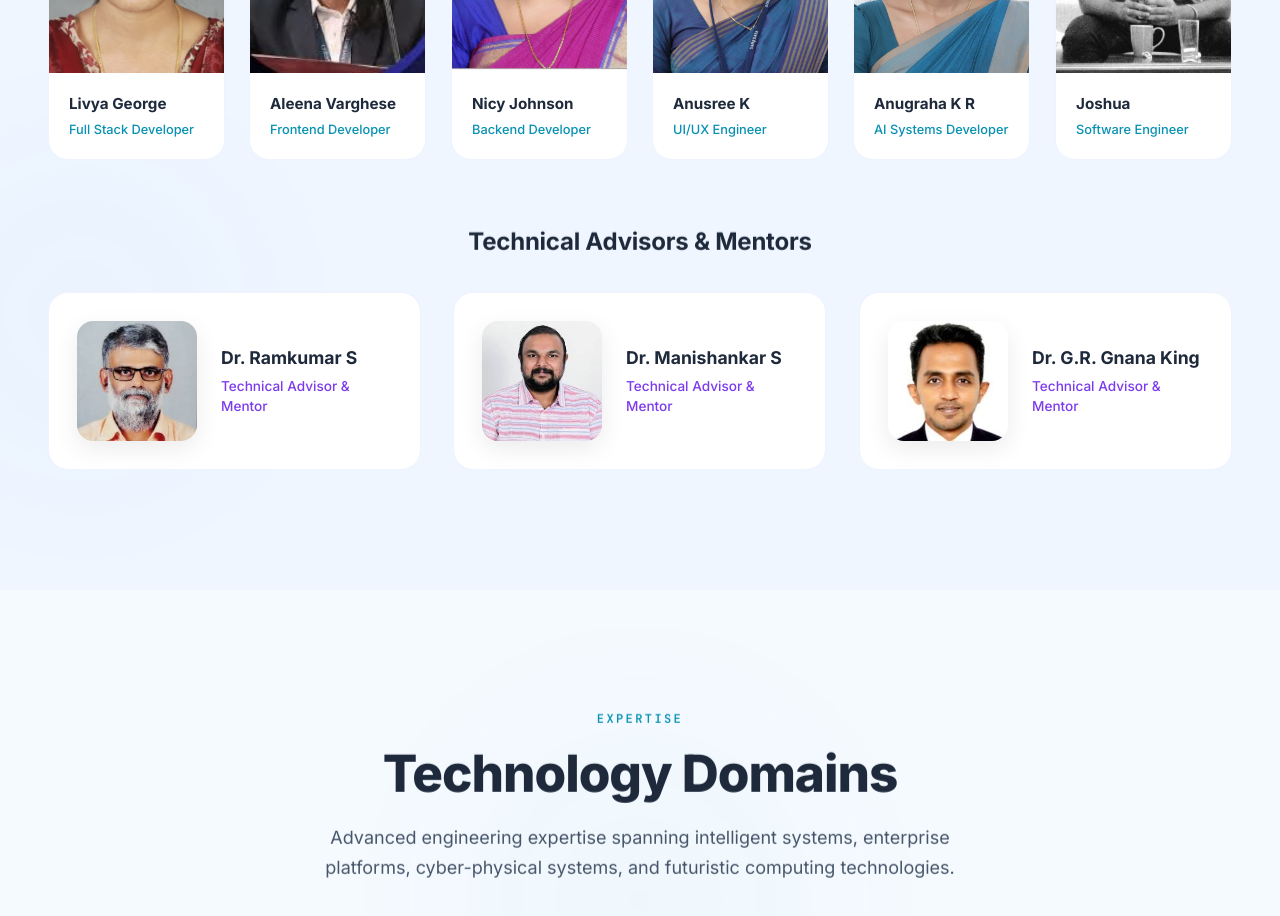
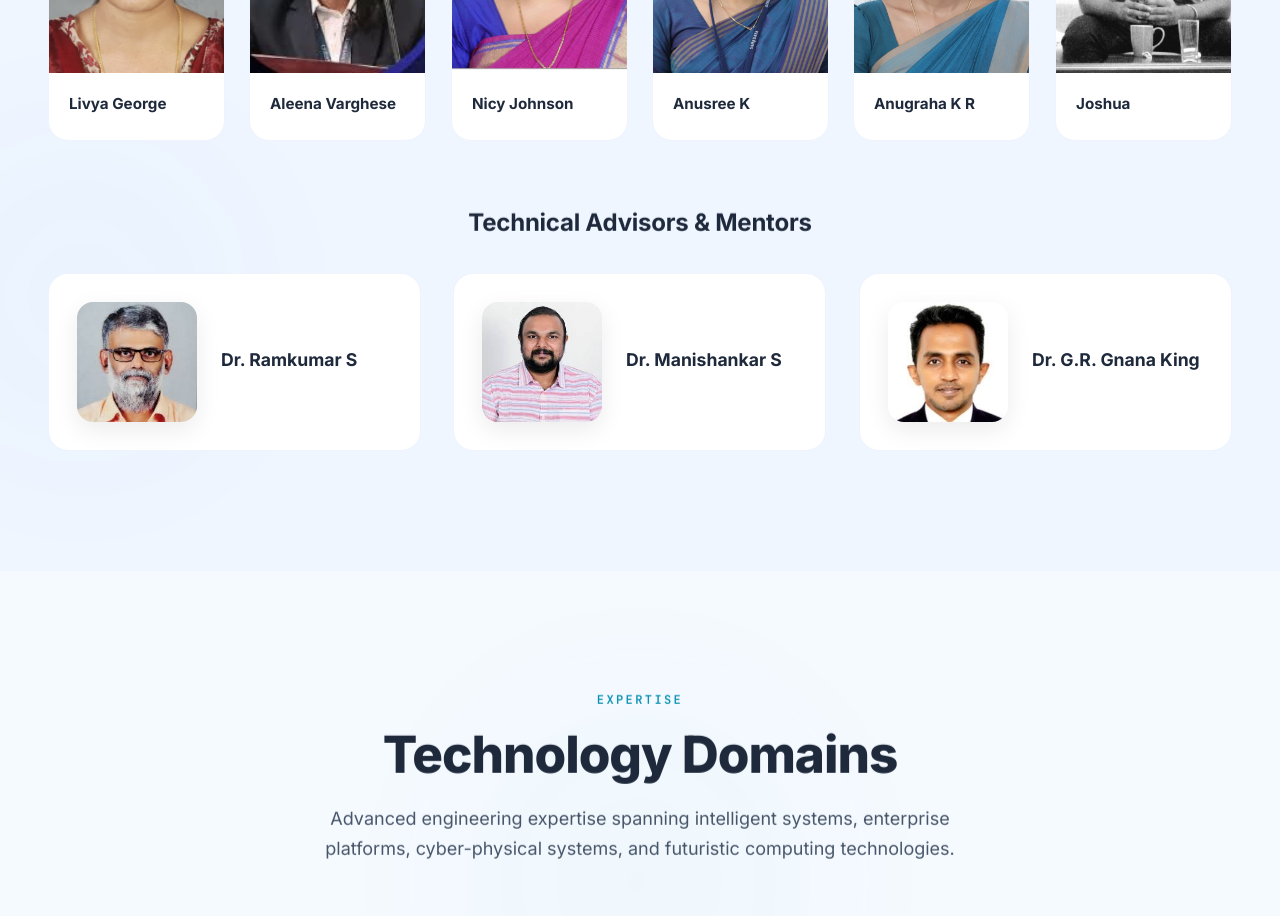
Before and after one commit to manishankar1988/CELER-SCET, a React (Vite) app: page / in a window 1280 px wide. Shown: the part 2560-3476 px from the top of the page. Built offline with nearby package versions, Linux system fonts and the light colour scheme.

Commit message:
UI update: Remove role labels from developers and mentors

```diff
--- a/src/App.jsx
+++ b/src/App.jsx
@@ -62,32 +62,26 @@ const getAssetPath = (path) => {
 const team = [
   {
     name: "Livya George",
-    role: "Full Stack Developer",
     image: getAssetPath("developers/livya_george.webp"),
   },
   {
     name: "Aleena Varghese",
-    role: "Frontend Developer",
     image: getAssetPath("developers/aleena.jpg"),
   },
   {
     name: "Nicy Johnson",
-    role: "Backend Developer",
     image: getAssetPath("developers/nicy.jpg"),
   },
   {
     name: "Anusree K",
-    role: "UI/UX Engineer",
     image: getAssetPath("developers/anusree.jpg"),
   },
   {
     name: "Anugraha K R",
-    role: "AI Systems Developer",
     image: getAssetPath("developers/anugraha.jpg"),
   },
   {
     name: "Joshua",
-    role: "Software Engineer",
     image: getAssetPath("developers/joshua.jpg"),
   },
 ];
@@ -95,17 +89,14 @@ const team = [
 const mentors = [
   {
     name: "Dr. Ramkumar S",
-    role: "Technical Advisor & Mentor",
     image: getAssetPath("developers/dr_ramkumar.jpg"),
   },
   {
     name: "Dr. Manishankar S",
-    role: "Technical Advisor & Mentor",
     image: getAssetPath("developers/dr_manishankar.jpg"),
   },
   {
     name: "Dr. G.R. Gnana King",
-    role: "Technical Advisor & Mentor",
     image: getAssetPath("developers/dr_gnanaking.jpg"),
   },
 ];
@@ -308,7 +299,6 @@ export default function App() {
                 />
                 <div className="team-card-info">
                   <div className="team-card-name">{member.name}</div>
-                  <div className="team-card-role">{member.role}</div>
                 </div>
               </div>
             ))}
@@ -329,7 +319,6 @@ export default function App() {
                 />
                 <div>
                   <div className="mentor-name">{mentor.name}</div>
-                  <div className="mentor-role">{mentor.role}</div>
                 </div>
               </div>
             ))}
```
